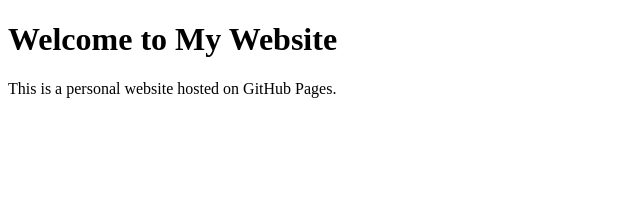
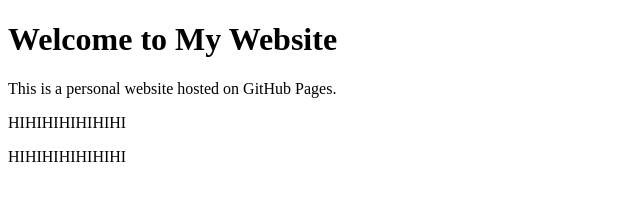
Before and after one commit to Jake6688/.github.io, a plain HTML site: page index.html in a window 1280 px wide. Shown: the whole page, without its empty margins (0-640 px from the left). Drawn offline with Linux system fonts and the light colour scheme.

Commit message:
Update index.html

```diff
--- a/index.html
+++ b/index.html
@@ -8,5 +8,7 @@
 <body>
     <h1>Welcome to My Website</h1>
     <p>This is a personal website hosted on GitHub Pages.</p>
+    <p>HIHIHIHIHIHIHI</p>
+    <p>HIHIHIHIHIHIHI</p>
 </body>
 </html>
```
